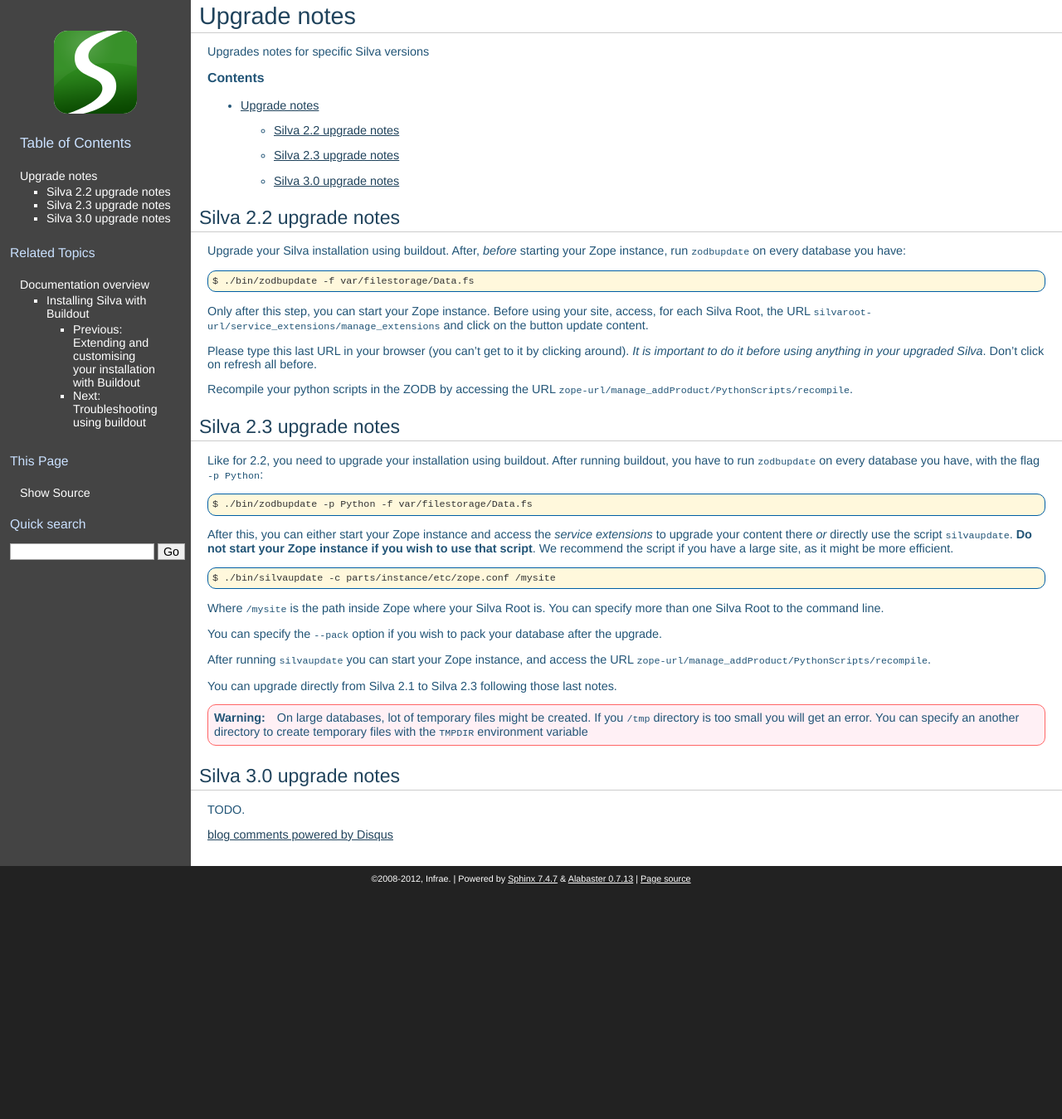
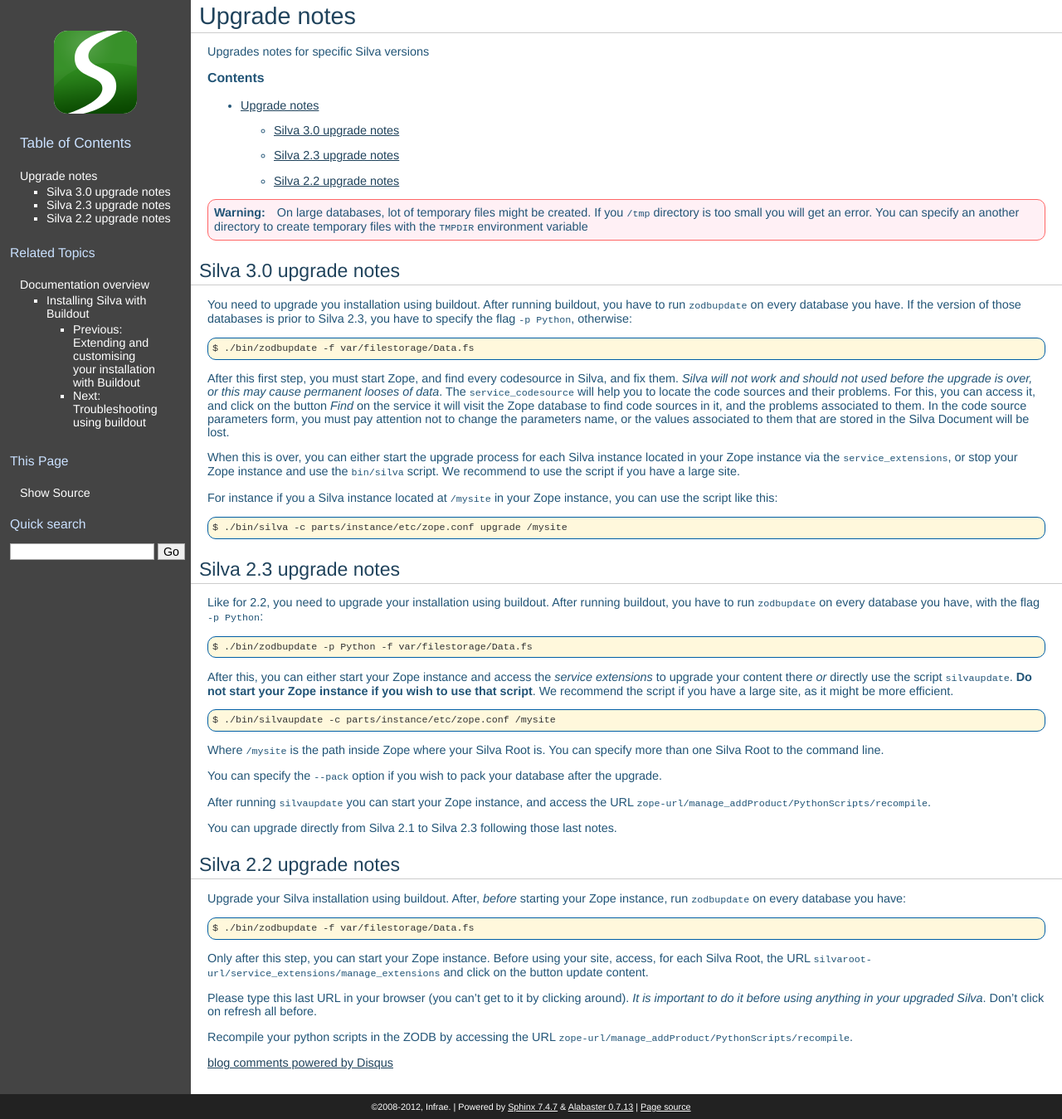
Before and after one commit to silvacms/documentation, a Sphinx documentation site: the page built from source/buildout/upgrade.rst, in a window 1280 px wide. Shown: the whole page at 83% size. Built offline with Sphinx 7.4.7, drawn with Linux system fonts in a browser that asks for light colours; pages that are not in the unit, such as notebooks, are missing from menus; comment, search, counter and statistics services are not loaded; before the commit the page ends 1074 px from its top, so only the background shows below that.

Commit message:
Update upgrade notes.

```diff
--- a/source/buildout/upgrade.rst
+++ b/source/buildout/upgrade.rst
@@ -8,29 +8,49 @@
 
 .. contents::
 
+.. warning::
 
-Silva 2.2 upgrade notes
+   On large databases, lot of temporary files might be created. If you
+   ``/tmp`` directory is too small you will get an error. You can
+   specify an another directory to create temporary files with the
+   ``TMPDIR`` environment variable
+
+
+Silva 3.0 upgrade notes
 -----------------------
 
-Upgrade your Silva installation using buildout. After, *before*
-starting your Zope instance, run ``zodbupdate`` on every database you have:
+You need to upgrade you installation using buildout. After running
+buildout, you have to run ``zodbupdate`` on every database you
+have. If the version of those databases is prior to Silva 2.3, you
+have to specify the flag ``-p Python``, otherwise:
 
 .. code-block:: sh
 
    $ ./bin/zodbupdate -f var/filestorage/Data.fs
 
+After this first step, you must start Zope, and find every codesource
+in Silva, and fix them. *Silva will not work and should not used
+before the upgrade is over, or this may cause permanent looses of
+data*. The ``service_codesource`` will help you to locate the code
+sources and their problems. For this, you can access it, and click on
+the button *Find* on the service it will visit the Zope database to
+find code sources in it, and the problems associated to them. In the
+code source parameters form, you must pay attention not to change the
+parameters name, or the values associated to them that are stored in
+the Silva Document will be lost.
 
-Only after this step, you can start your Zope instance. Before using
-your site, access, for each Silva Root, the URL
-``silvaroot-url/service_extensions/manage_extensions`` and click on
-the button update content.
+When this is over, you can either start the upgrade process for each
+Silva instance located in your Zope instance via the
+``service_extensions``, or stop your Zope instance and use the
+``bin/silva`` script. We recommend to use the script if you have a
+large site.
 
-Please type this last URL in your browser (you can’t get to it by
-clicking around). *It is important to do it before using anything in
-your upgraded Silva*. Don’t click on refresh all before.
+For instance if you a Silva instance located at ``/mysite`` in your
+Zope instance, you can use the script like this:
 
-Recompile your python scripts in the ZODB by accessing the URL
-``zope-url/manage_addProduct/PythonScripts/recompile``.
+.. code-block:: sh
+
+   $ ./bin/silva -c parts/instance/etc/zope.conf upgrade /mysite
 
 
 Silva 2.3 upgrade notes
@@ -68,15 +88,25 @@
 last notes.
 
 
-.. warning::
+Silva 2.2 upgrade notes
+-----------------------
 
-   On large databases, lot of temporary files might be created. If you
-   ``/tmp`` directory is too small you will get an error. You can
-   specify an another directory to create temporary files with the
-   ``TMPDIR`` environment variable
+Upgrade your Silva installation using buildout. After, *before*
+starting your Zope instance, run ``zodbupdate`` on every database you have:
+
+.. code-block:: sh
+
+   $ ./bin/zodbupdate -f var/filestorage/Data.fs
 
 
-Silva 3.0 upgrade notes
------------------------
+Only after this step, you can start your Zope instance. Before using
+your site, access, for each Silva Root, the URL
+``silvaroot-url/service_extensions/manage_extensions`` and click on
+the button update content.
 
-TODO.
+Please type this last URL in your browser (you can’t get to it by
+clicking around). *It is important to do it before using anything in
+your upgraded Silva*. Don’t click on refresh all before.
+
+Recompile your python scripts in the ZODB by accessing the URL
+``zope-url/manage_addProduct/PythonScripts/recompile``.
```
Also changed, not shown: source/buildout.rst (+7 -5 lines).
